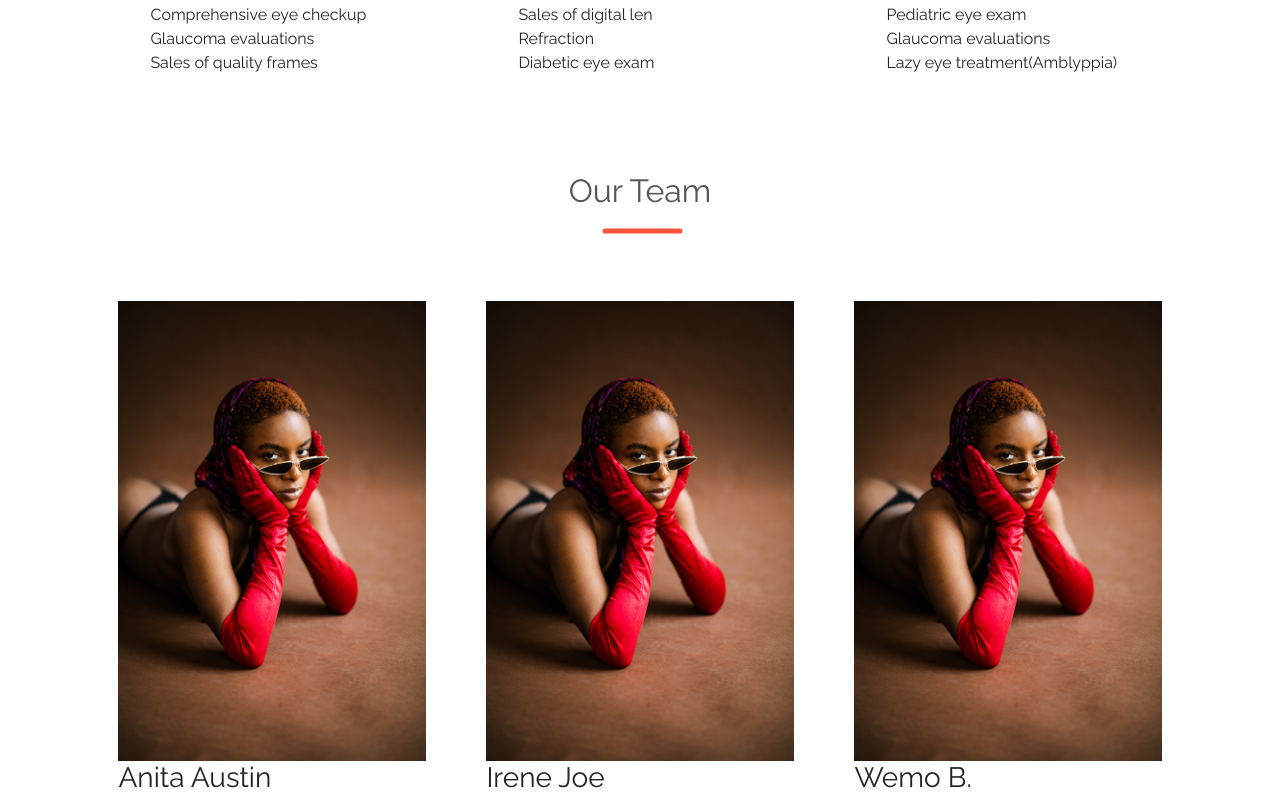
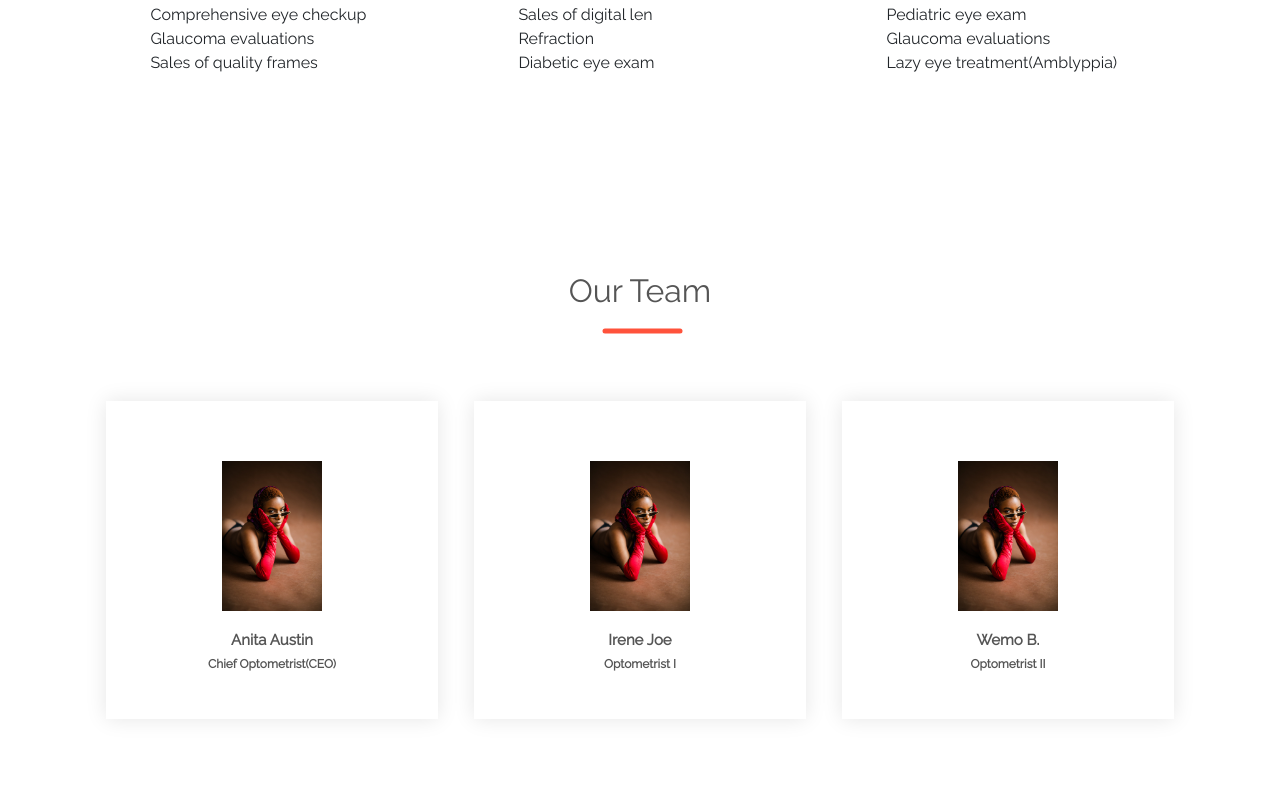
Before and after one commit to Ireneboyle/imobile_eye_clinic, a plain HTML site: page index.html in a window 1280 px wide. Shown: the part 812-1612 px from the top of the page. Drawn offline with nearby package versions, Linux system fonts and the light colour scheme; a web font is replaced by a local one.

Commit message:
Update styles.css

```diff
--- a/styles.css
+++ b/styles.css
@@ -160,6 +160,7 @@ width: 100%;
 h4{
     color:#555;
     font-weight: normal;
+
 }
 .col-4 p{
     font-size: 14px;
@@ -174,21 +175,46 @@ h4{
 .col-4:hover{
     transform: translateY(-5px);
 }
-/* offer */
 
-.offer{
-    background: radial-gradient(#fff, #ffd6d6);
-    margin-top: 80px;
-    padding: 30px 0;
+/* our team */
+
+.team{
+    padding-top: 100px;
+}
+.team .col-3{
+    text-align:center;
+    padding: 40px 20px;
+    box-shadow: 0 0 20px 0px rgba(0,0,0,0.1);
+    cursor:pointer;
+    transition: transform 0.5s;
+}
+.team .col-3 img{
+    width: 100px;
+    margin-top: 20px;
+    /* border-radius: 50%; */
 
 }
-.col-2 .offer-img{
-    padding: 50px;
+.team .col-3:hover{
+
+    transform: translateY(-10px);
+}
+
+
+.team .col-3 h3{
+    font-weight:600;
+    color: #555;
+    margin-top: 20px;
+    font-size:15px;
 
 }
-small{
-    color:#555;
+.team .col-3 h4{
+    font-weight:600;
+    color: #555;
+    font-size:12px;
+
 }
+
+
 
 /* testimonial */
 .testimonial{
@@ -223,8 +249,10 @@ small{
 .testimonial .col-3 h3{
     font-weight:600;
     color: #555;
+    font-size:15px;
 
 }
+
 
 /* brands */
 .brands{
```
